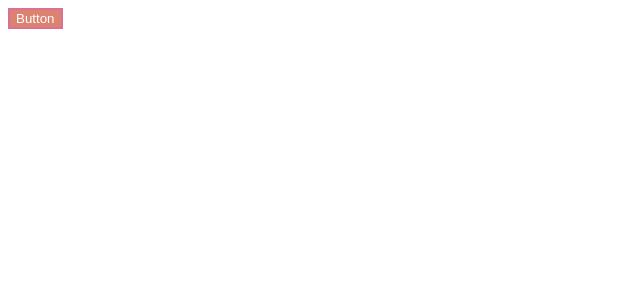
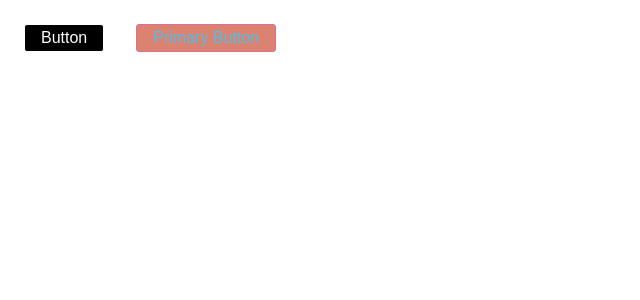
Before and after one commit to yungshun317/react-styled-components-button, a React app: page / in a window 1280 px wide. Shown: the top 300 px of the page, without its empty margins (0-640 px from the left). Built offline with nearby package versions, Linux system fonts and the light colour scheme.

Commit message:
[FEAT] Attach additional props to the rendered component

```diff
--- a/src/Button.js
+++ b/src/Button.js
@@ -3,13 +3,21 @@ import React from "react";
 import styled from "styled-components";
 
 const StyledButton = styled.button`
-    color: #FFFFFF;
-    border: 2px solid palevioletred;
-    background-color: #DB8270;
+    margin: 1rem;
+    padding: 0.25rem 1rem;
+    font-size: 1rem;
+    border-radius: 3px;
+
+    color: ${props => props.primary ? "#4FC0E8" : "#FFFFFF"};
+    border: 1px solid ${props => props.primary ? "palevioletred" : "#FFFFFF"};
+    background-color: ${props => props.primary ? "#DB8270" : "#000000"};
 `;
 
 export default function Button() {
     return (
-        <StyledButton>Button</StyledButton>
+    	<>
+            <StyledButton>Button</StyledButton>
+            <StyledButton primary>Primary Button</StyledButton>
+        </>
     );
 }
```
